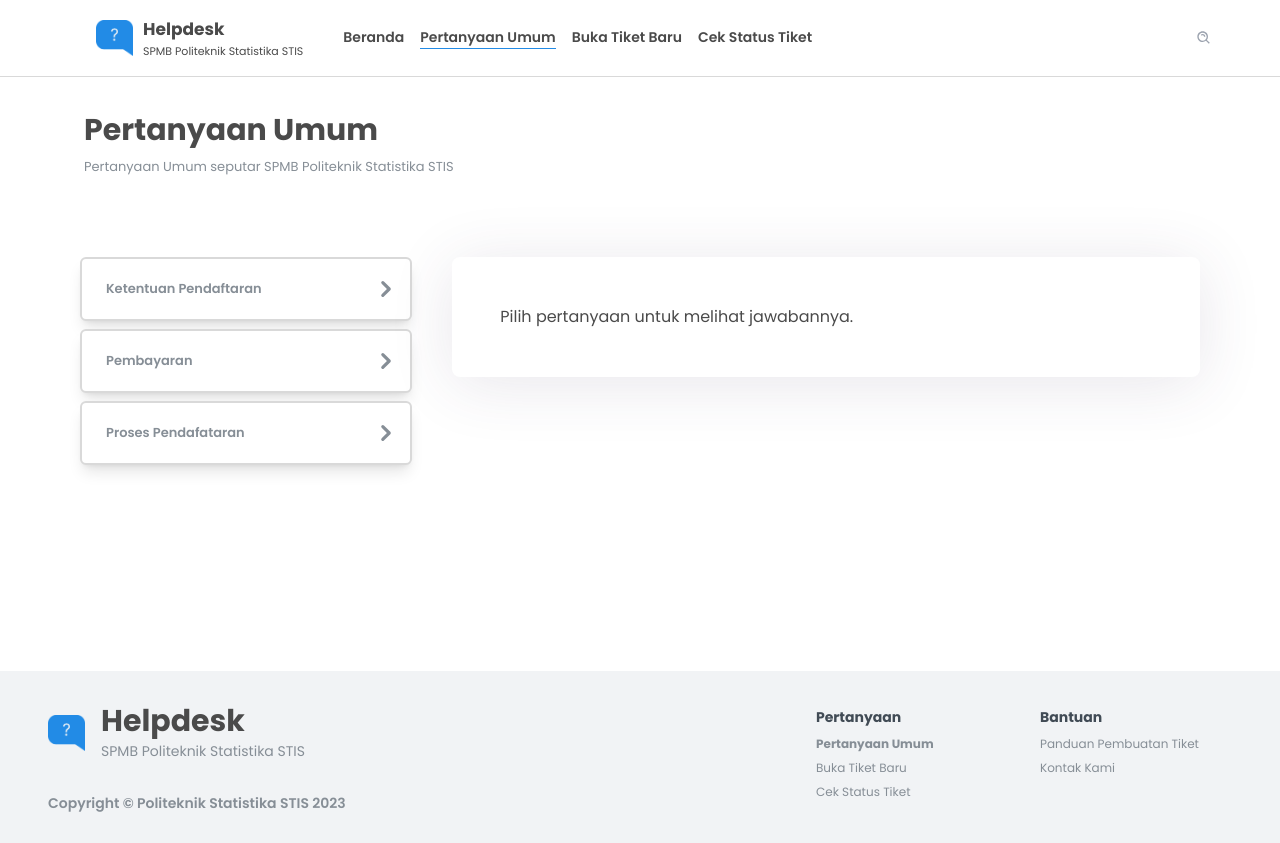
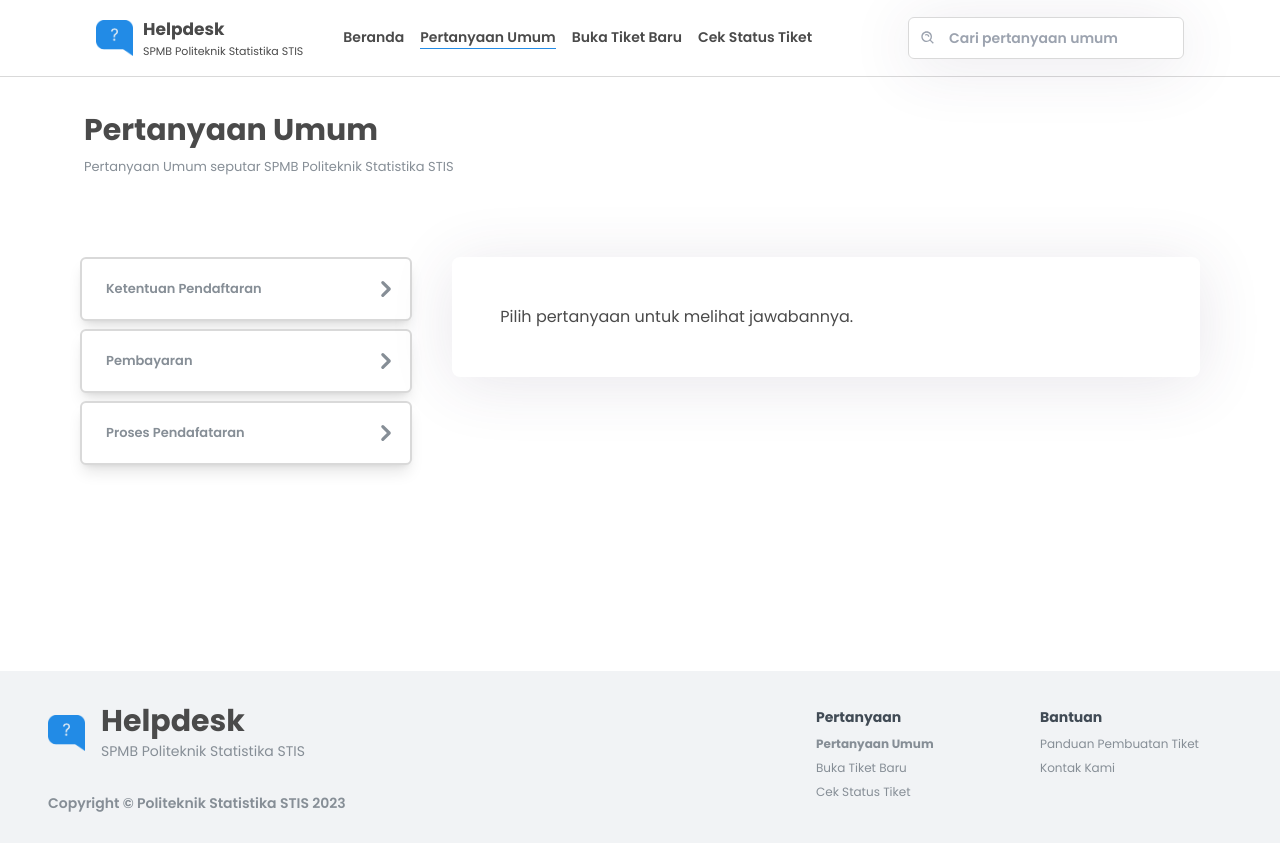
Before and after one commit to damarss/helpdesk, a Next.js app: page /faq in a window 1280 px wide. Built offline with nearby package versions, Linux system fonts and the light colour scheme.

Commit message:
responsive searchbar

```diff
--- a/components/Modal.tsx
+++ b/components/Modal.tsx
@@ -24,10 +24,10 @@ const Modal: React.FC<Props> = ({ closeModal, searchResults, handleSearch }) =>
   });
   return (
     <div
-      className="fixed inset-0 z-50 flex items-center justify-center bg-black bg-opacity-50"
+      className="fixed inset-0 z-50 flex items-center justify-center bg-black bg-opacity-50 backdrop-blur-sm"
       onClick={closeModal}
     >
-      <div className="bg-white w-[30vw] rounded-lg p-6" onClick={(e) => e.stopPropagation()}>
+      <div className="bg-white w-10/12 md:w-[36vw] rounded-lg p-6 h-5/6 md:h-4/6 overflow-y-auto" onClick={(e) => e.stopPropagation()}>
         <button
           type="button"
           className="absolute top-3 right-2.5 text-gray-400 bg-transparent hover:bg-gray-200 hover:text-gray-900 rounded-lg text-sm p-1.5 ml-auto inline-flex items-center"
@@ -63,7 +63,7 @@ const Modal: React.FC<Props> = ({ closeModal, searchResults, handleSearch }) =>
           />
         </div>
 
-       {categoryTitles.length > 0 ? (
+       {searchResults.length > 0 ? (
           <ul className="space-y-4">
             {categoryTitles.map((title) => (
               <li key={title}>
@@ -80,7 +80,7 @@ const Modal: React.FC<Props> = ({ closeModal, searchResults, handleSearch }) =>
           </ul>
         ) : (
           <p className="text-gray-500">
-            Tidak ditemukan hasil untuk pencarian ini.
+            {}
           </p>
         )}
       </div>
--- a/components/Navbar.tsx
+++ b/components/Navbar.tsx
@@ -87,18 +87,13 @@ const Navbar = () => {
           </button>
         </div>
         <div
-          className={`flex flex-1 ${
-            isMenuOpen ? "flex-col" : ""
-          } items-center lg:justify-between`}
-        >
-          <div
           className={`${
-              isMenuOpen ? "flex" : "hidden"
-            } w-full lg:block lg:w-auto`}
+            isMenuOpen ? "flex flex-col lg:flex-row" : "hidden"
+          } flex-1 w-full lg:flex lg:w-auto lg:items-center lg:justify-between`}
           id="navbar-default"
         >
           <ul
-              className={`font-medium flex flex-col p-4 lg:p-0 mt-4 rounded-lg lg:flex-row lg:space-x-4 lg:mt-0 lg:border-0 ${
+            className={`font-medium flex flex-1 flex-col p-4 lg:p-0 mt-4 rounded-lg lg:flex-row lg:space-x-4 lg:mt-0 lg:border-0 ${
               isMenuOpen ? "w-fit space-y-2" : ""
             }`}
           >
@@ -117,8 +112,9 @@ const Navbar = () => {
               </li>
             ))}
           </ul>
+          <div className="flex p-4 pt-0 lg:p-0">
+            <Searchbar />
           </div>
-          <Searchbar />
         </div>
       </div>
     </nav>
--- a/components/Searchbar.tsx
+++ b/components/Searchbar.tsx
@@ -49,12 +49,16 @@ const Searchbar: React.FC = () => {
     if (searchInputRef.current) {
       searchInputRef.current.focus();
     }
+    // set document overflow to hidden
+    document.body.style.overflow = "hidden";
   };
 
   const closeModal = () => {
     setShowModal(false);
     setSearchText("");
     setSearchResults([]);
+    // set document overflow to visible
+    document.body.style.overflow = "visible";
   };
 
   return (
@@ -66,7 +70,7 @@ const Searchbar: React.FC = () => {
         ref={searchInputRef}
         type="text"
         placeholder="Cari pertanyaan umum"
-        className="hidden ps-10 sm:text-sm text-h3 font-h3 placeholder:text-h3 placeholder:font-h3 h-[42px] w-[276px] rounded-md shadow-shadow-1 border-[1px] border-grey-light cursor-pointer"
+        className="ps-10 sm:text-sm text-h3 font-h3 placeholder:text-h3 placeholder:font-h3 h-[42px] w-[276px] rounded-md shadow-shadow-1 border-[1px] border-grey-light cursor-pointer"
         onClick={handleInputClick}
         onChange={handleSearch}
         value={searchText}
```
Lines whose indentation alone changed are shown as unchanged.
